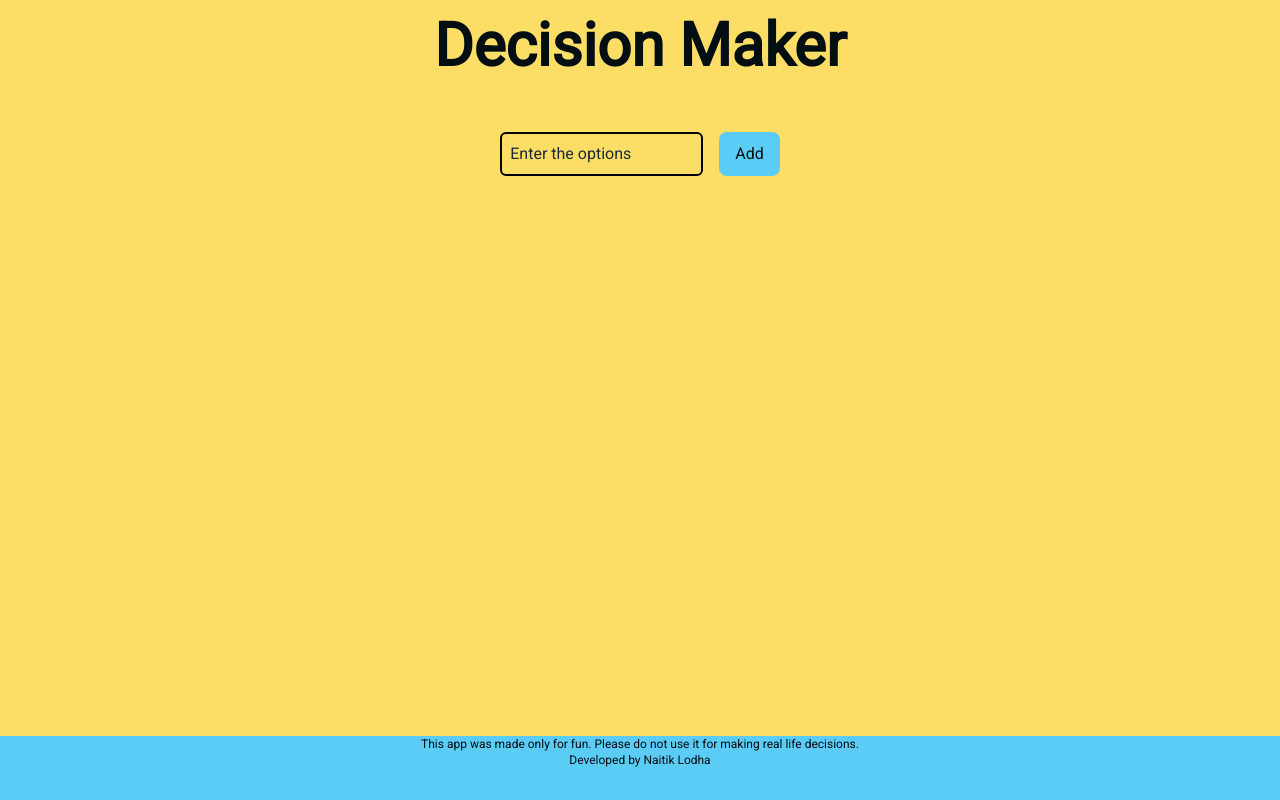
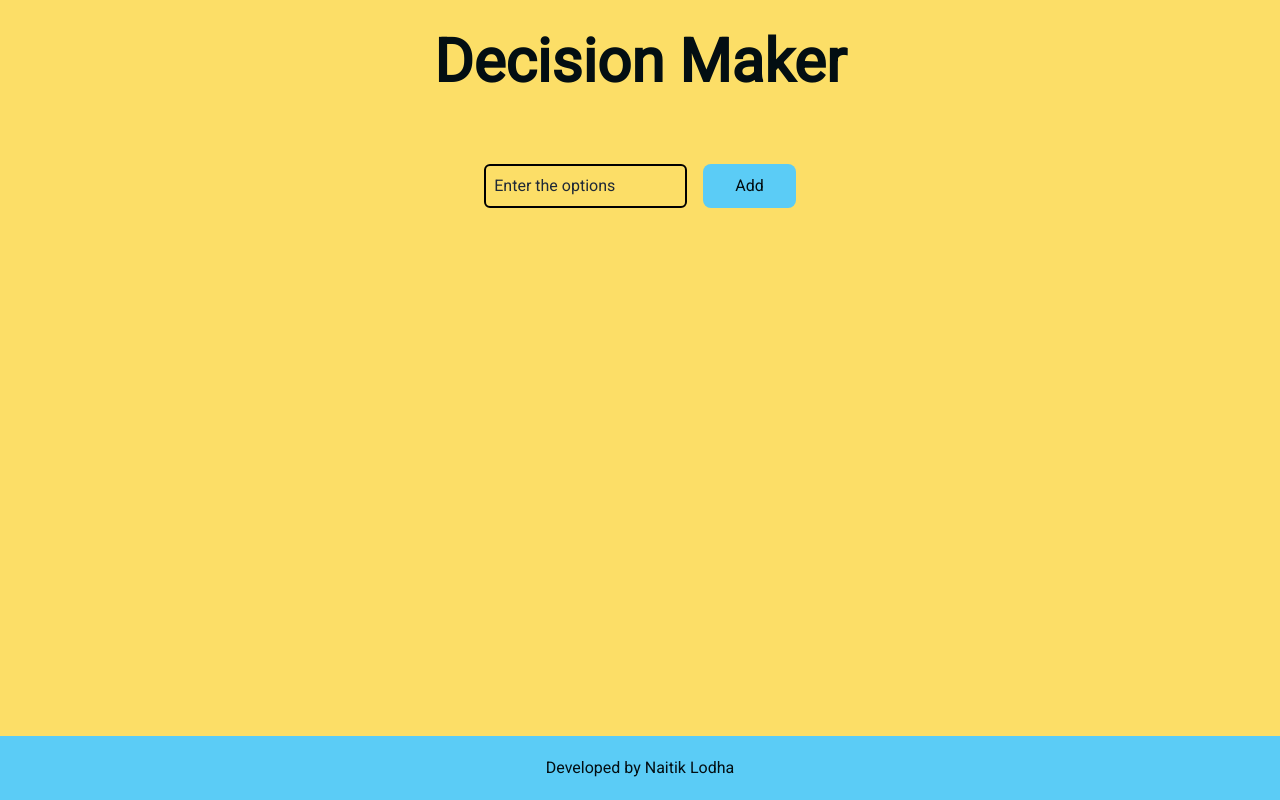
Before and after one commit to naitiklodha/decision-maker-react, a React (Create React App) app: page / in a window 1280 px wide. Built offline with nearby package versions, Linux system fonts and the light colour scheme; a web font is replaced by a local one.

Commit message:
Added link to footer

```diff
--- a/src/App.js
+++ b/src/App.js
@@ -4,6 +4,8 @@ function App() {
   const [options, setOptions] = useState([]);
   const [optInput, setOptInput] = useState("");
   const [decision, setDecision] = useState("");
+
+  const btnStyle="p-8 py-4 rounded-lg  bg-dm-neon-blue hover:bg-purple-500  text-dm-black md:ml-4 md:py-2";
 
   function handleAdd() {
     if (optInput !== "" && optInput !== " " && optInput !== null) {
@@ -27,17 +29,18 @@ function App() {
     if (e.key === "Enter") {
       handleAdd();
     }
+
   }
   return (
-    <div className="bg-dm-yellow font-roboto h-screen">
-      <div className="flex justify-center flex-col items-center">
-        <h1 className=" text-dm-black font-bold text-6xl my-4">
+    <div className="flex flex-col items-center bg-dm-yellow font-roboto h-screen">
+      <div className="flex  flex-col items-center">
+        <h1 className=" text-dm-black font-bold text-4xl my-8 md:text-6xl">
           Decision Maker
         </h1>
 
         {options.length > 1 && decision === "" ? (
           <button
-            className="bg-dm-neon-blue  rounded-lg text-black p-2 mt-4"
+            className={btnStyle}
             type="button"
             onClick={handleDecision}
           >
@@ -48,7 +51,7 @@ function App() {
         )}
 
         {decision ? (
-          <h1 className=" text-5xl animate-pulse mt-10 text-black">
+          <h1 className=" text-5xl animate-pulse mt-10 text-pink-500">
             {decision}{" "}
           </h1>
         ) : (
@@ -67,7 +70,7 @@ function App() {
             ></input>
             <button
               type="button"
-              className="p-8 py-4 rounded-lg  bg-dm-neon-blue text-dm-black md:ml-4 md:py-2 px-4"
+              className={btnStyle}
               onClick={handleAdd}
             >
               Add
@@ -84,7 +87,7 @@ function App() {
         ) : (
           <></>
         )}
-        <div className="flex  items-center flex-col">
+        <div className="flex  items-center mb-8 flex-col">
           {options.map((option, index) => (
             <li className="text-lg list-none text-black" key={option + index}>
               {option}
@@ -94,7 +97,7 @@ function App() {
         {decision ? (
           <button
             type="button"
-            className="bg-dm-neon-blue p-2 px-8 text-lg mt-8 rounded-md text-dm-black"
+            className={btnStyle}
             onClick={handleTry}
           >
             Try Again
@@ -103,13 +106,9 @@ function App() {
           <br></br>
         )}
       </div>
-      <footer className="flex flex-col items-center text-xs min-h-16 bg-dm-neon-blue bottom-2 fixed w-screen text-dm-black font-roboto md:bottom-0">
-        <p>
-          This app was made only for fun. Please do not use it for making real
-          life decisions.
-        </p>
+      <footer className="flex flex-col items-center justify-center h-16 bg-dm-neon-blue bottom-0 fixed w-screen text-dm-black font-roboto">
 
-        <h1>Developed by Naitik Lodha</h1>
+        <h1>Developed by <a href="https://github.com/naitik-lodha" className="hover:text-dm-yellow">Naitik Lodha</a></h1>
       </footer>
     </div>
   );
```
